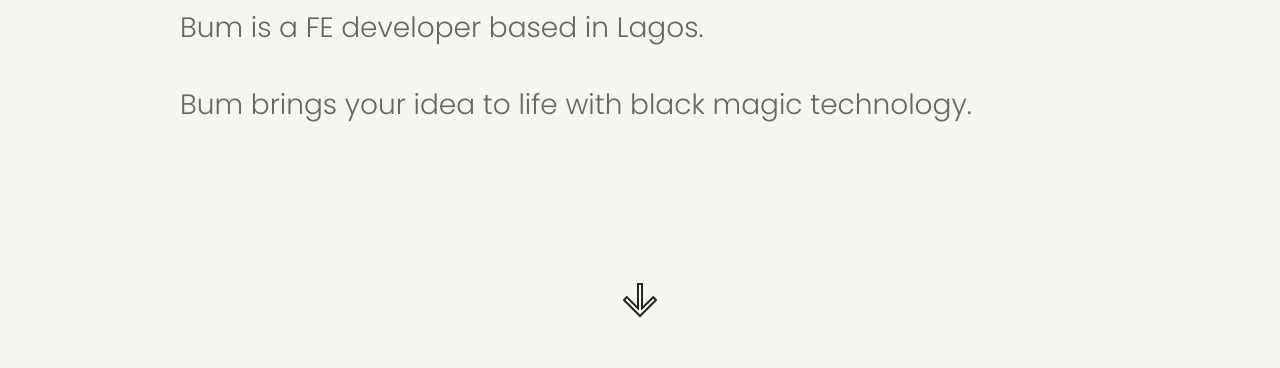
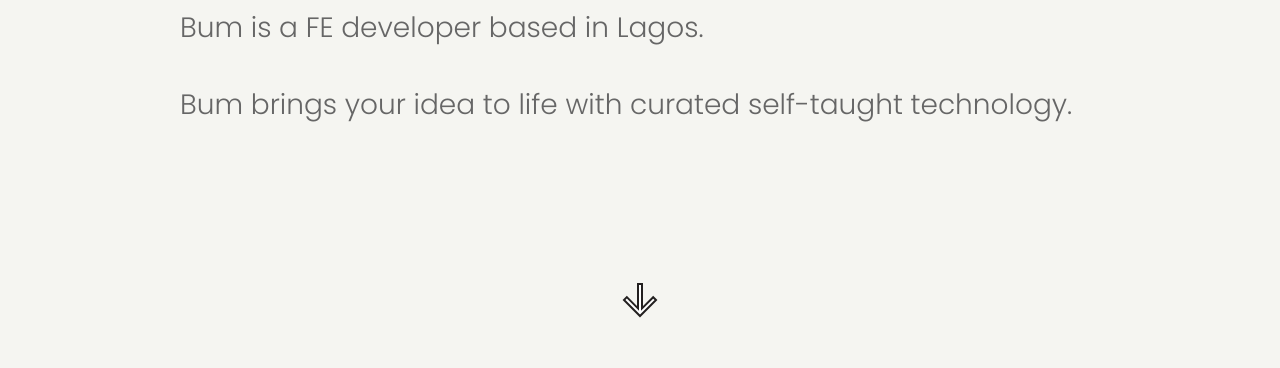
Before and after one commit to dev-sheriff-fe/sample-folio, a plain HTML site: page index.html in a window 1280 px wide. Shown: the part 428-796 px from the top of the page. Drawn offline with Linux system fonts and the light colour scheme.

Commit message:
Update index.html

```diff
--- a/index.html
+++ b/index.html
@@ -61,7 +61,7 @@
           <p class="text--xl">Bum is a FE developer based in Lagos.</p>
           <p class="text--xl">
             Bum brings your idea to life with
-            <strong>black magic technology</strong>.
+            <strong>curated self-taught technology</strong>.
           </p>
         </div>
         <div class="scroll-down" id="scroll-down">
```
